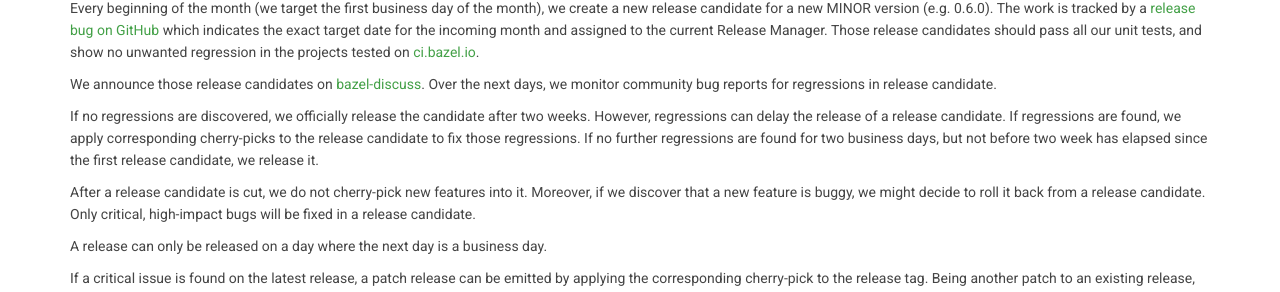
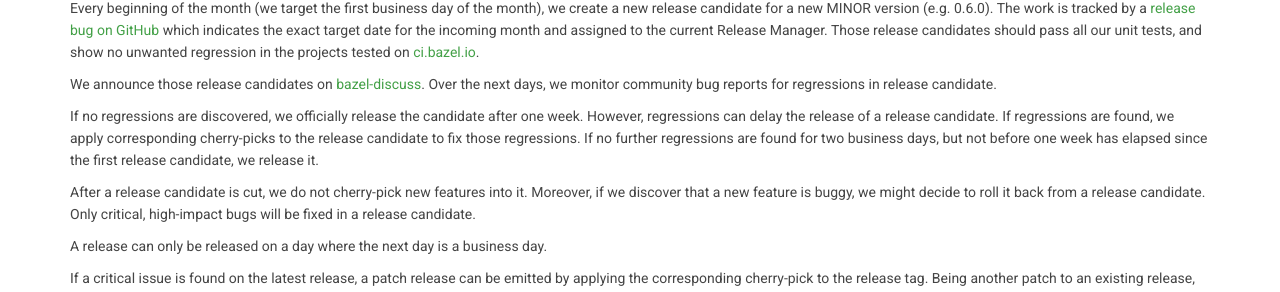
Before and after one commit to bazelbuild/bazel-website, a Jekyll site: the page built from support.md, in a window 1280 px wide and 900 px high, scrolled down 799 px. Shown: the part 152-444 px from the top of the window. Built offline with Jekyll 4.4.1, drawn with Linux system fonts in a browser that asks for light colours; nearby versions of some CDN libraries; library files that are not in the unit come from our copies; comment, search, counter and statistics services are not loaded.

Commit message:
Shorten release baking period to 1 week (#180)
The original policy was created in times when [incompatible changes policy](https://docs.bazel.build/versions/master/backward-compatibility.html) didn't exist. With the policy in place, and Bazel Green team monitoring [the downstream pipeline](https://buildkite.com/bazel/bazel-at-head-plus-downstream) on the Bazel CI, and continuously adding more projects to the downstream pipeline, I believe we discover fewer regressions in Bazel release candidates then before.

On the other hand, we could use more time for users who want to test incompatible flags that are in their migration window and give feedback to the flag owner. Currently it happens that there are just few days between a release candidate is released and before next one is cut.

This change is an experiment to see if shorter baking period will result in faster releases, more time to give feedback on incompatible changes, while not regressing on the number of patch releases.

```diff
--- a/support.md
+++ b/support.md
@@ -58,10 +58,10 @@
 We announce those release candidates on [bazel-discuss](https://groups.google.com/forum/#!forum/bazel-discuss).
 Over the next days, we monitor community bug reports for regressions in release candidate.
 
-If no regressions are discovered, we officially release the candidate after two weeks. However,
+If no regressions are discovered, we officially release the candidate after one week. However,
 regressions can delay the release of a release candidate. If regressions are found, we apply
 corresponding cherry-picks to the release candidate to fix those regressions. If no further
-regressions are found for two business days, but not before two week has elapsed since the first
+regressions are found for two business days, but not before one week has elapsed since the first
 release candidate, we release it.
 
 After a release candidate is cut, we do not cherry-pick new features into it.
```
